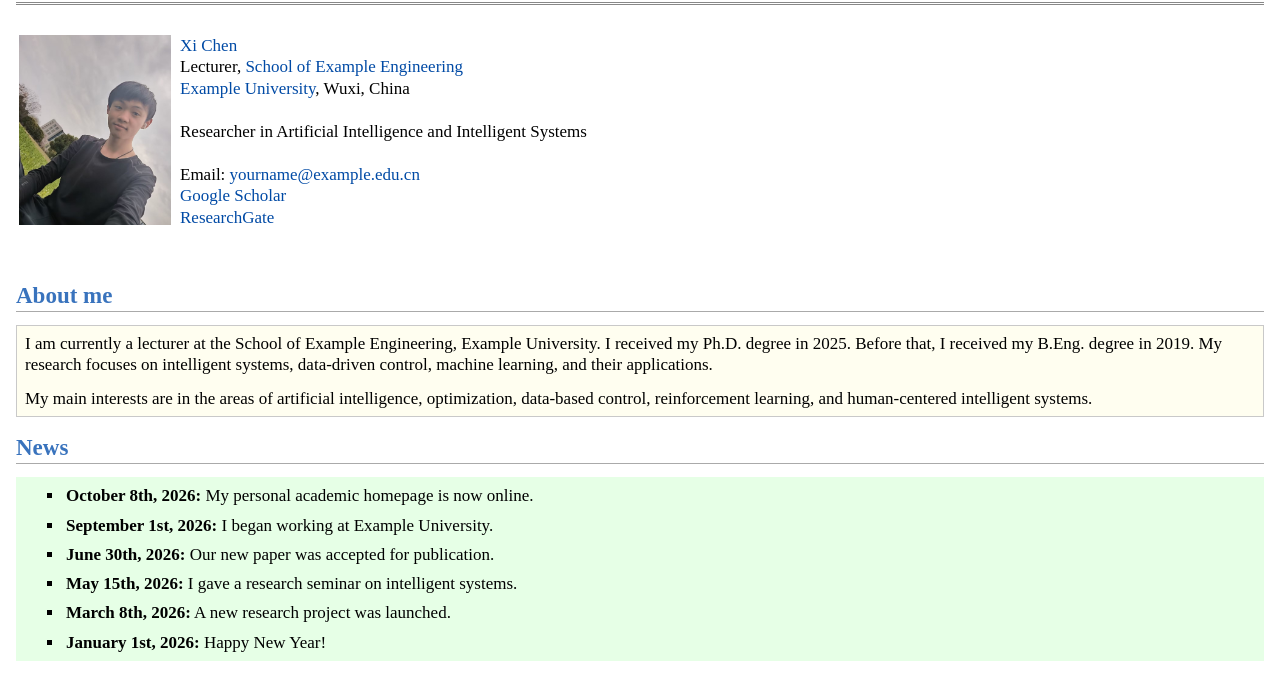
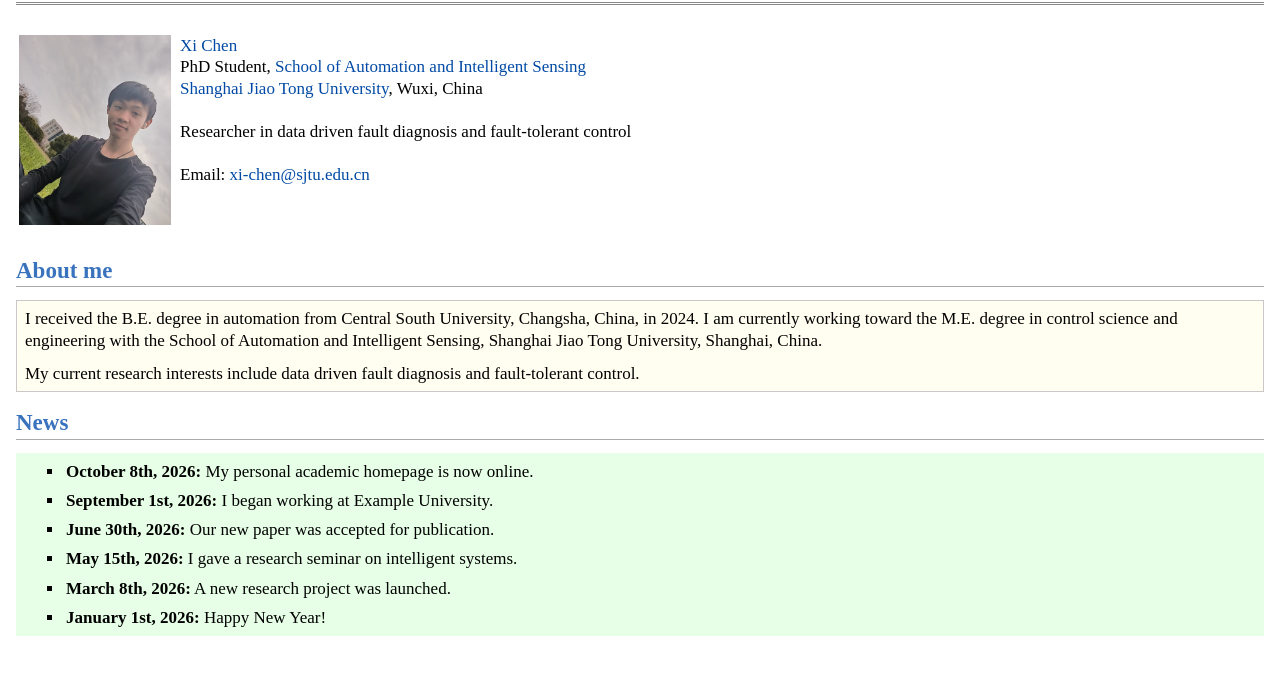
Before and after one commit to xicccca/xi-chen.github.io, a plain HTML site: page index.html in a window 1280 px wide. Shown: the part 48-748 px from the top of the page. Drawn offline with Linux system fonts and the light colour scheme.

Commit message:
Update index.html

```diff
--- a/index.html
+++ b/index.html
@@ -189,31 +189,22 @@
       <div class="profile-text">
         <p>
           <a href="#">Xi Chen</a><br>
-          Lecturer,
-          <a href="#">School of Example Engineering</a><br>
-          <a href="#">Example University</a>,
+          PhD Student,
+          <a href="#">School of Automation and Intelligent Sensing</a><br>
+          <a href="#">Shanghai Jiao Tong University</a>,
           Wuxi, China
         </p>
 
         <p>
-          Researcher in Artificial Intelligence and Intelligent Systems
+          Researcher in data driven fault diagnosis and fault-tolerant control
         </p>
 
         <p>
           Email:
           <a href="mailto:yourname@example.edu.cn">
-            yourname@example.edu.cn
+            xi-chen@sjtu.edu.cn
           </a>
           <br>
-
-          <a href="https://scholar.google.com/" target="_blank">
-            Google Scholar
-          </a>
-          <br>
-
-          <a href="https://www.researchgate.net/" target="_blank">
-            ResearchGate
-          </a>
         </p>
       </div>
     </section>
@@ -224,16 +215,13 @@
 
       <div class="panel about-panel">
         <p>
-          I am currently a lecturer at the School of Example Engineering,
-          Example University. I received my Ph.D. degree in 2025. Before that,
-          I received my B.Eng. degree in 2019. My research focuses on intelligent
-          systems, data-driven control, machine learning, and their applications.
+         I received the B.E. degree in automation from Central South University, Changsha, China, in 2024. I am currently working toward the M.E. degree
+         in control science and engineering with the School of Automation and Intelligent Sensing, Shanghai Jiao Tong University, Shanghai, China.
+
         </p>
 
         <p>
-          My main interests are in the areas of artificial intelligence,
-          optimization, data-based control, reinforcement learning, and
-          human-centered intelligent systems.
+          My current research interests include data driven fault diagnosis and fault-tolerant control.
         </p>
       </div>
     </section>
```
